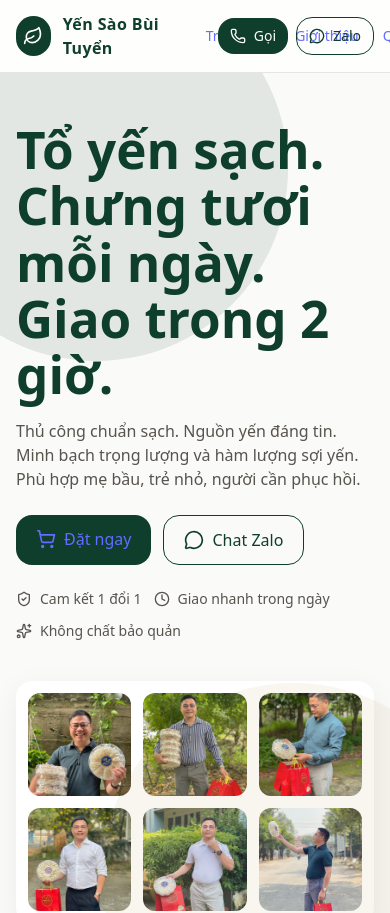
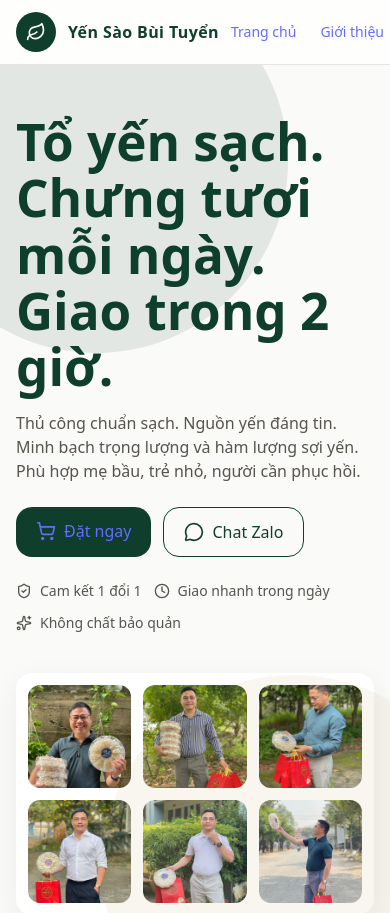
Before and after one commit to thetechguyfromvietnam/yen-sao, a React (Vite) app: page / in a window 390 px wide. Shown: the top 913 px of the page. Built offline with nearby package versions, Linux system fonts and the light colour scheme.

Commit message:
fix(mobile): fully contain header content on iOS\n- Wrap nav+actions inside horizontal scroll container with hidden scrollbar\n- Add global overflow-x hidden and nav scrollbar hiding\n- Keep SPA-friendly viewport meta intact

```diff
--- a/src/App.css
+++ b/src/App.css
@@ -16,6 +16,13 @@ img, video, canvas, svg {
   overflow-x: auto;
   -webkit-overflow-scrolling: touch;
 }
+
+/* Hide scrollbars for cleaner mobile nav */
+.no-scrollbar::-webkit-scrollbar { display: none; }
+.no-scrollbar { -ms-overflow-style: none; scrollbar-width: none; }
+
+/* Prevent accidental horizontal scroll globally */
+html, body { overflow-x: hidden; }
 
 /* Reduce default paddings on small screens if any global wrappers rely on them */
 @media (max-width: 640px) {
--- a/src/pages/layout.jsx
+++ b/src/pages/layout.jsx
@@ -17,13 +17,15 @@ export default function Layout({ children }) {
             </span>
           </Link>
 
-          <nav className="flex-1 min-w-0 flex gap-6 text-sm x-scroll whitespace-nowrap max-w-full">
+          <div className="flex-1 min-w-0 x-scroll no-scrollbar max-w-full">
+            <nav className="flex gap-6 text-sm whitespace-nowrap">
               <Link to="/">Trang chủ</Link>
               <Link to="/about">Giới thiệu</Link>
               <Link to="/quy-trinh">Quy trình</Link>
               <a href="#san-pham">Sản phẩm</a>
               <a href="#lien-he">Liên hệ</a>
             </nav>
+          </div>
         </div>
       </header>
 
--- a/src/pages/yen-sao-bui-tuyen.jsx
+++ b/src/pages/yen-sao-bui-tuyen.jsx
@@ -111,14 +111,15 @@ export default function YenSaoBuiTuyen(){
             </span>
             <span className="font-semibold tracking-wide" style={{color: theme.brand.primary}}>Yến Sào Bùi Tuyển</span>
           </a>
-            <nav className="flex-1 min-w-0 flex gap-6 text-sm x-scroll whitespace-nowrap max-w-full">
+          <div className="flex-1 min-w-0 x-scroll no-scrollbar max-w-full">
+            <div className="flex items-center gap-4 justify-between">
+              <nav className="flex gap-6 text-sm whitespace-nowrap">
                 <Link to="/">Trang chủ</Link>
                 <Link to="/about">Giới thiệu</Link>
                 <Link to="/quy-trinh">Quy trình</Link>
                 <Link to="#san-pham">Sản phẩm</Link>
                 <Link to="#lien-he">Liên hệ</Link>
               </nav>
-
               <div className="flex items-center gap-2 shrink-0">
                 <a href={`tel:${phone.replace(/\s/g,'')}`} className={`px-3 py-2 ${theme.radius}`} style={{background: theme.brand.primary, color: 'white'}}>
                   <div className="flex items-center gap-2 text-sm"><Phone className="h-4 w-4"/> Gọi</div>
@@ -126,6 +127,8 @@ export default function YenSaoBuiTuyen(){
                 <a href={`https://zalo.me/${"0976226944"}`} className={`px-3 py-2 ${theme.radius} border text-sm`} style={{borderColor: theme.brand.primary, color: theme.brand.primary}}>
                   <div className="flex items-center gap-2"><MessageCircle className="h-4 w-4"/> Zalo</div>
                 </a>
+              </div>
+            </div>
           </div>
         </div>
       </header>
```
Lines whose indentation alone changed are shown as unchanged.
